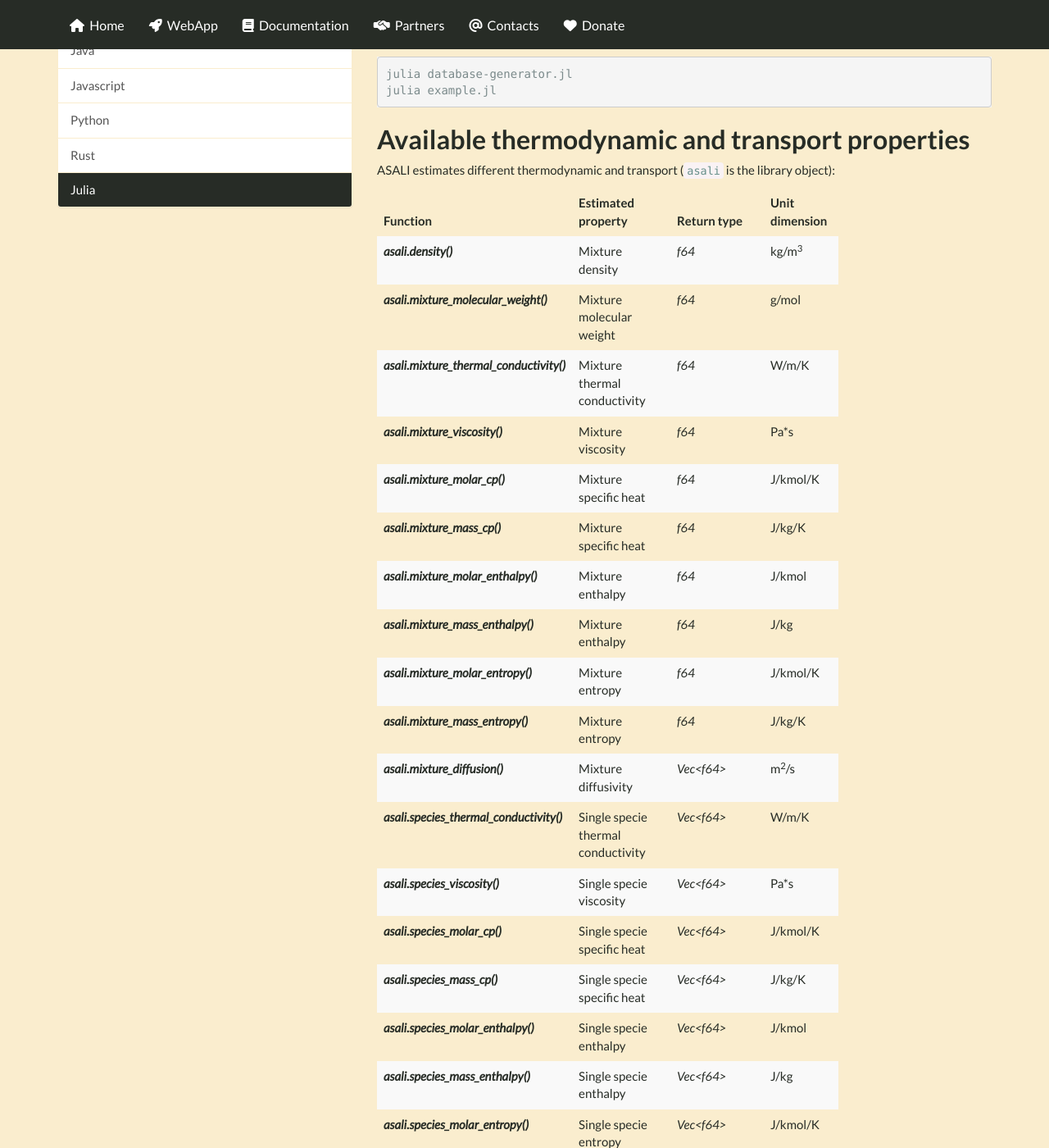
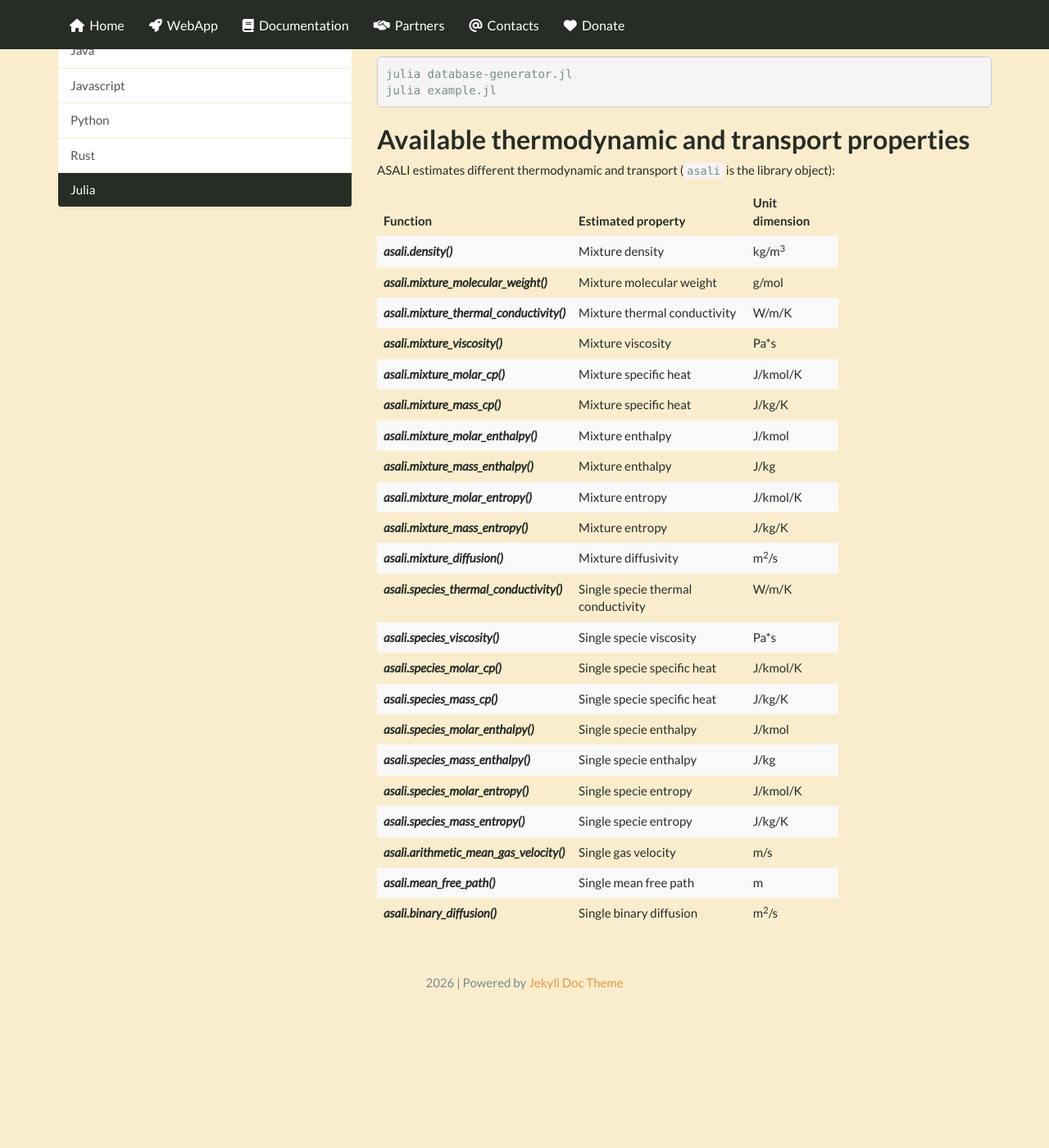
Before and after one commit to srebughini/ASALI, a Jekyll site: the page built from _docs/api/julia.md, in a window 1280 px wide and 1400 px high, scrolled down 423 px. Shown: the whole window at 82% size. Built offline with Jekyll 4.4.1, drawn with Linux system fonts in a browser that asks for light colours; a script that is not in the unit is left out; after the commit the page ends 1643 px from its top, so only the background shows below that; some of the changed text lies outside the part shown.

Commit message:
Removed return type

```diff
--- a/_docs/api/julia.md
+++ b/_docs/api/julia.md
@@ -30,7 +30,6 @@ ASALI estimates different thermodynamic and transport (`asali` is the library ob
             <tr>
                 <th scope="row">Function</th>
                 <th>Estimated property</th>
-                <th>Return type</th>
                 <th>Unit dimension</th>
             </tr>
         </thead>
@@ -38,133 +37,111 @@ ASALI estimates different thermodynamic and transport (`asali` is the library ob
             <tr>
                 <th scope="row"><b><i>asali.density()</i></b></th>
                 <td>Mixture density</td>
-                <td><i>f64</i></td>
                 <td>kg/m<sup>3</sup></td>
             </tr>
             <tr>
                 <th scope="row"><b><i>asali.mixture_molecular_weight()</i></b></th>
                 <td>Mixture molecular weight</td>
-                <td><i>f64</i></td>
                 <td>g/mol</td>
             </tr>
             <tr>
                 <th scope="row"><b><i>asali.mixture_thermal_conductivity()</i></b></th>
                 <td>Mixture thermal conductivity</td>
-                <td><i>f64</i></td>
                 <td>W/m/K</td>
             </tr>
             <tr>
                 <th scope="row"><b><i>asali.mixture_viscosity()</i></b></th>
                 <td>Mixture viscosity</td>
-                <td><i>f64</i></td>
                 <td>Pa*s</td>
             </tr>
             <tr>
                 <th scope="row"><b><i>asali.mixture_molar_cp()</i></b></th>
                 <td>Mixture specific heat</td>
-                <td><i>f64</i></td>
                 <td>J/kmol/K</td>
             </tr>
             <tr>
                 <th scope="row"><b><i>asali.mixture_mass_cp()</i></b></th>
                 <td>Mixture specific heat</td>
-                <td><i>f64</i></td>
                 <td>J/kg/K</td>
             </tr>
             <tr>
                 <th scope="row"><b><i>asali.mixture_molar_enthalpy()</i></b></th>
                 <td>Mixture enthalpy</td>
-                <td><i>f64</i></td>
                 <td>J/kmol</td>
             </tr>
             <tr>
                 <th scope="row"><b><i>asali.mixture_mass_enthalpy()</i></b></th>
                 <td>Mixture enthalpy</td>
-                <td><i>f64</i></td>
                 <td>J/kg</td>
             </tr>
             <tr>
                 <th scope="row"><b><i>asali.mixture_molar_entropy()</i></b></th>
                 <td>Mixture entropy</td>
-                <td><i>f64</i></td>
                 <td>J/kmol/K</td>
             </tr>
             <tr>
                 <th scope="row"><b><i>asali.mixture_mass_entropy()</i></b></th>
                 <td>Mixture entropy</td>
-                <td><i>f64</i></td>
                 <td>J/kg/K</td>
             </tr>
             <tr>
                 <th scope="row"><b><i>asali.mixture_diffusion()</i></b></th>
                 <td>Mixture diffusivity</td>
-                <td><i>Vec&lt;f64&gt;</i></td>
                 <td>m<sup>2</sup>/s</td>
             </tr>
             <tr>
                 <th scope="row"><b><i>asali.species_thermal_conductivity()</i></b></th>
                 <td>Single specie thermal conductivity</td>
-                <td><i>Vec&lt;f64&gt;</i></td>
                 <td>W/m/K</td>
             </tr>
             <tr>
                 <th scope="row"><b><i>asali.species_viscosity()</i></b></th>
                 <td>Single specie viscosity</td>
-                <td><i>Vec&lt;f64&gt;</i></td>
                 <td>Pa*s</td>
             </tr>
             <tr>
                 <th scope="row"><b><i>asali.species_molar_cp()</i></b></th>
                 <td>Single specie specific heat</td>
-                <td><i>Vec&lt;f64&gt;</i></td>
                 <td>J/kmol/K</td>
             </tr>
             <tr>
                 <th scope="row"><b><i>asali.species_mass_cp()</i></b></th>
                 <td>Single specie specific heat</td>
-                <td><i>Vec&lt;f64&gt;</i></td>
                 <td>J/kg/K</td>
             </tr>
             <tr>
                 <th scope="row"><b><i>asali.species_molar_enthalpy()</i></b></th>
                 <td>Single specie enthalpy</td>
-                <td><i>Vec&lt;f64&gt;</i></td>
                 <td>J/kmol</td>
             </tr>
             <tr>
                 <th scope="row"><b><i>asali.species_mass_enthalpy()</i></b></th>
                 <td>Single specie enthalpy</td>
-                <td><i>Vec&lt;f64&gt;</i></td>
                 <td>J/kg</td>
             </tr>
             <tr>
                 <th scope="row"><b><i>asali.species_molar_entropy()</i></b></th>
                 <td>Single specie entropy</td>
-                <td><i>Vec&lt;f64&gt;</i></td>
                 <td>J/kmol/K</td>
             </tr>
             <tr>
                 <th scope="row"><b><i>asali.species_mass_entropy()</i></b></th>
                 <td>Single specie entropy</td>
-                <td><i>Vec&lt;f64&gt;</i></td>
                 <td>J/kg/K</td>
             </tr>
             <tr>
                 <th scope="row"><b><i>asali.arithmetic_mean_gas_velocity()</i></b></th>
                 <td>Single gas velocity</td>
-                <td><i>Vec&lt;f64&gt;</i></td>
                 <td>m/s</td>
             </tr>
             <tr>
                 <th scope="row"><b><i>asali.mean_free_path()</i></b></th>
                 <td>Single mean free path</td>
-                <td><i>Vec&lt;f64&gt;</i></td>
                 <td>m</td>
             </tr>
             <tr>
                 <th scope="row"><b><i>asali.binary_diffusion()</i></b></th>
                 <td>Single binary diffusion</td>
-                <td><i>Vec&lt;Vec&lt;f64&gt;&gt;</i></td>
                 <td>m<sup>2</sup>/s</td>
             </tr>
         </tbody>
```
